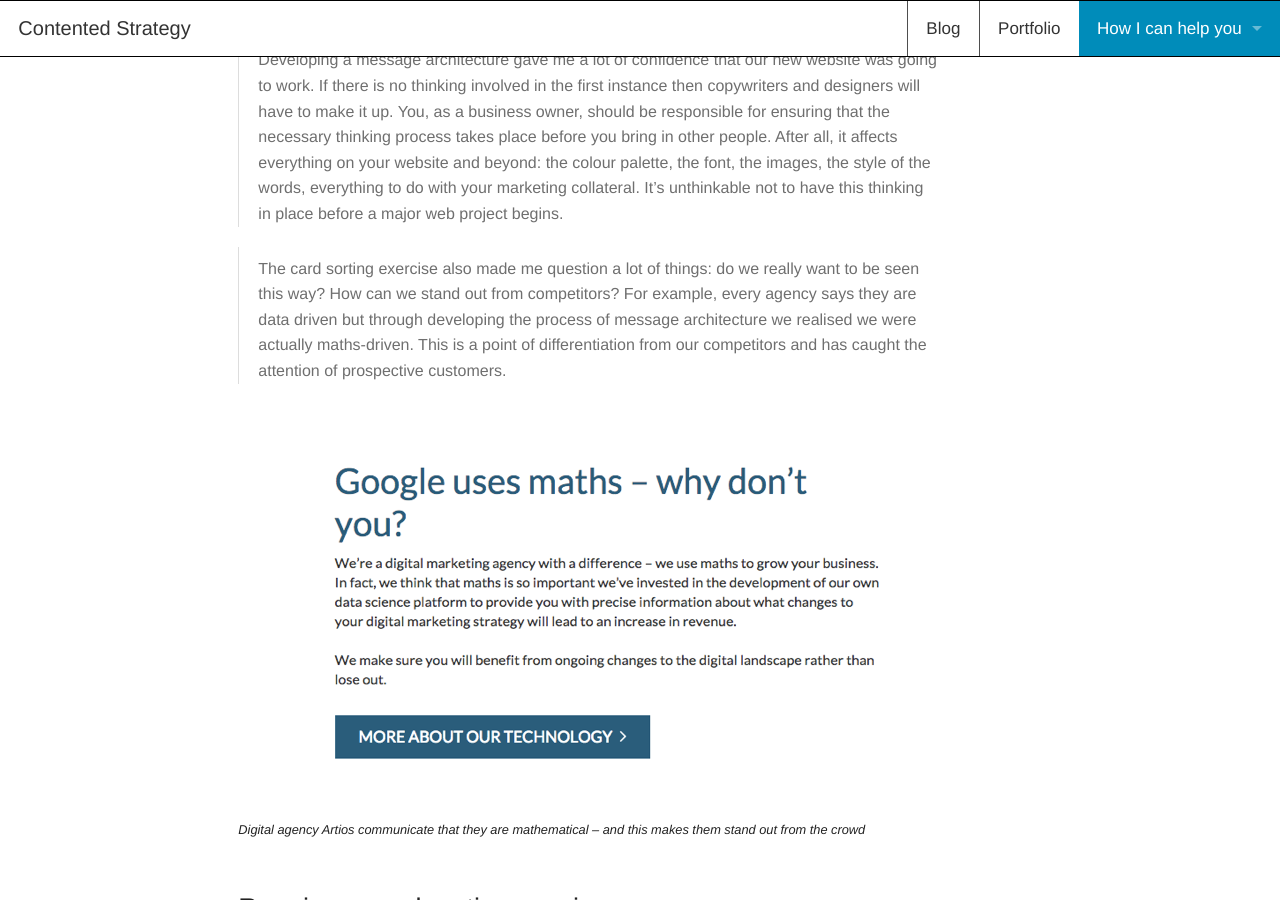
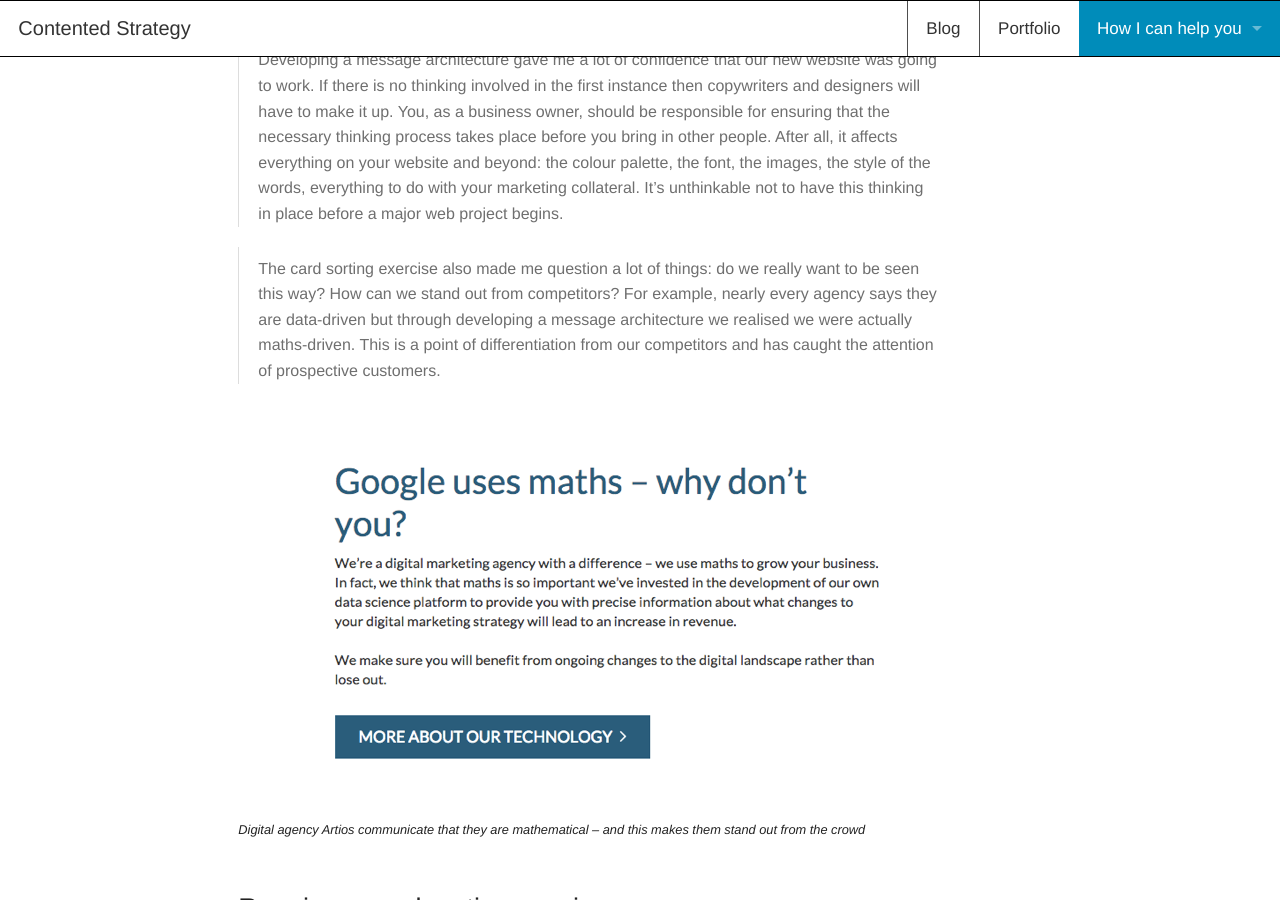
Before and after one commit to smokingpun/smokingpun.github.io, a Jekyll site: the page built from _posts/2015-05-15-Developing-a-message-architecture-through-card-sorting.md, in a window 1280 px wide and 900 px high, scrolled down 2631 px. Built offline with Jekyll 4.4.1, drawn with Linux system fonts in a browser that asks for light colours; nearby versions of some CDN libraries; some of the changed text lies outside the part shown.

Commit message:
typos in MA blog post

```diff
--- a/_posts/2015-05-15-Developing-a-message-architecture-through-card-sorting.md
+++ b/_posts/2015-05-15-Developing-a-message-architecture-through-card-sorting.md
@@ -60,7 +60,7 @@ Andreas Voniatis, founder of [maths-driven digital agency Artios](https://artios
 
 >Developing a message architecture gave me a lot of confidence that our new website was going to work. If there is no thinking involved in the first instance then copywriters and designers will have to make it up. You, as a business owner, should be responsible for ensuring that the necessary thinking process takes place before you bring in other people. After all, it affects everything on your website and beyond: the colour palette, the font, the images, the style of the words, everything to do with your marketing collateral. It’s unthinkable not to have this thinking in place before a major web project begins.
 
->The card sorting exercise also made me question a lot of things: do we really want to be seen this way? How can we stand out from competitors? For example, every agency says they are data driven but through developing the process of message architecture we realised we were actually maths-driven. This is a point of differentiation from our competitors and has caught the attention of prospective customers.
+>The card sorting exercise also made me question a lot of things: do we really want to be seen this way? How can we stand out from competitors? For example, nearly every agency says they are data-driven but through developing a message architecture we realised we were actually maths-driven. This is a point of differentiation from our competitors and has caught the attention of prospective customers.
 
 <img class="Artios-screenshot" src="/images/Artios-copy-screenshot.png" alt="screenshot showing some copy from Artios website inspired by their message architecture">
 
```
Also changed, not shown: other parts of _posts/2015-05-15-Developing-a-message-architecture-through-card-sorting.md (+1 -1 lines).
